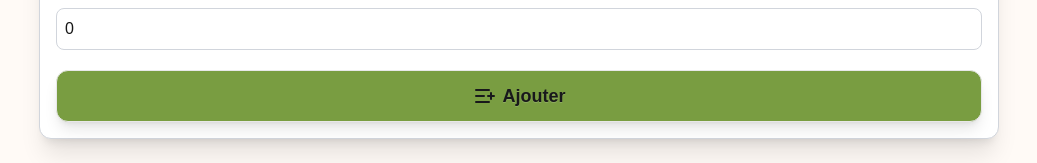
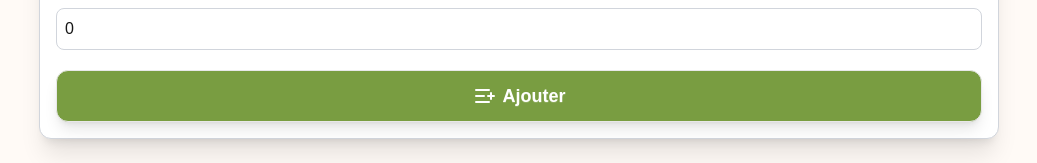
Before and after one commit to Edwige08/dietetic_lab_front, a Next.js app: page /ingesta in a window 1280 px wide. Shown: the part 279-442 px from the top of the page, without its empty margins (121-1158 px from the left). Built offline with nearby package versions, Linux system fonts and the light colour scheme.

Commit message:
update: css on ButtonGreen.tsx

```diff
--- a/src/components/ButtonGreen.tsx
+++ b/src/components/ButtonGreen.tsx
@@ -11,7 +11,7 @@ export default function ButtonGreen({
     return (
         <button
             type={type}
-            className="btn text-lg rounded-xl h-13 bg-(--greenColor) shadow-lg hover:bg-(--greenSecondColor) cursor-pointer"
+            className="btn text-lg rounded-xl h-13 bg-(--greenColor) shadow-lg text-white hover:bg-(--greenSecondColor) cursor-pointer "
         >
             <p>{Icon && <Icon />}</p>
             <p>{text}</p>
```
